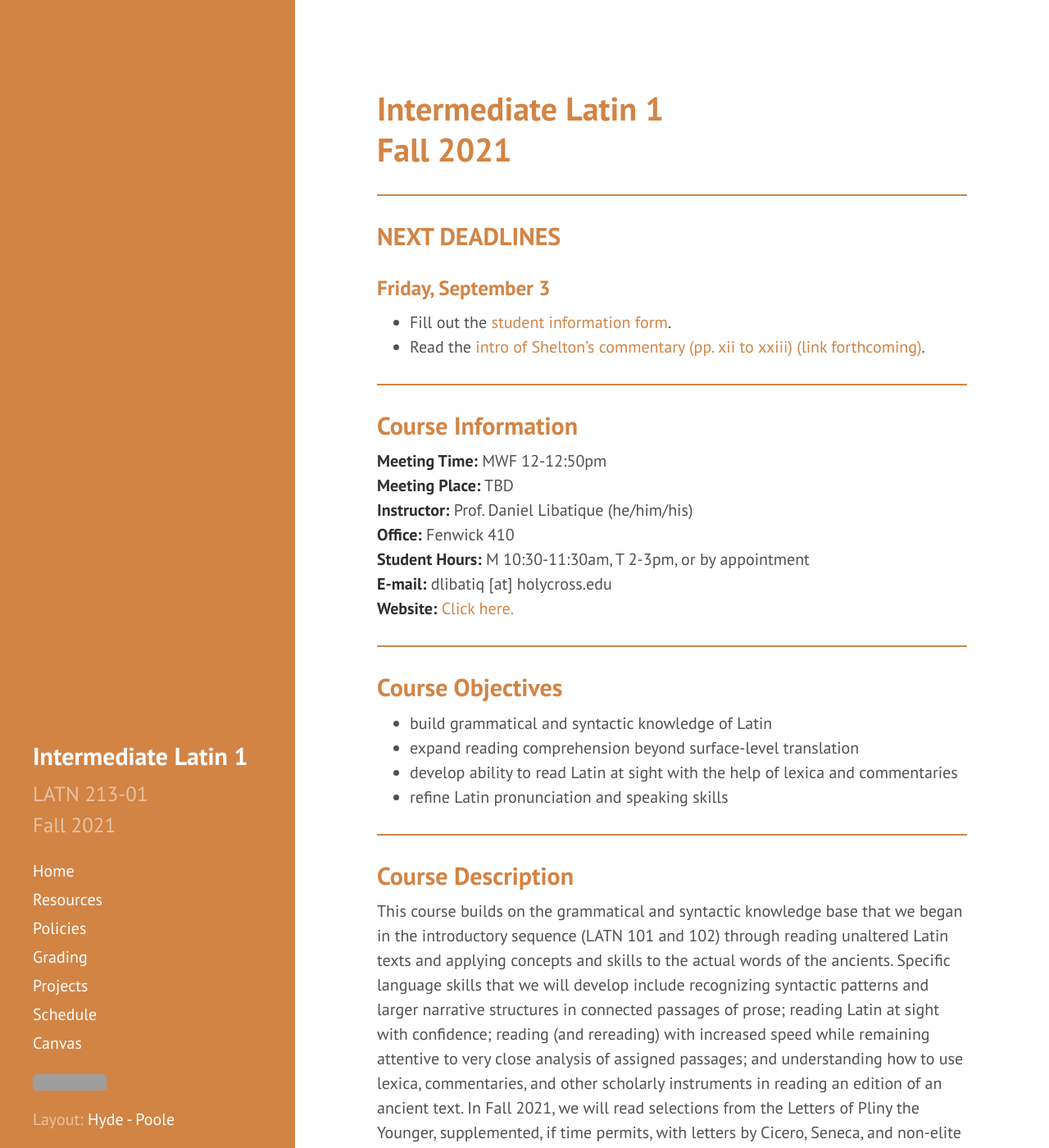
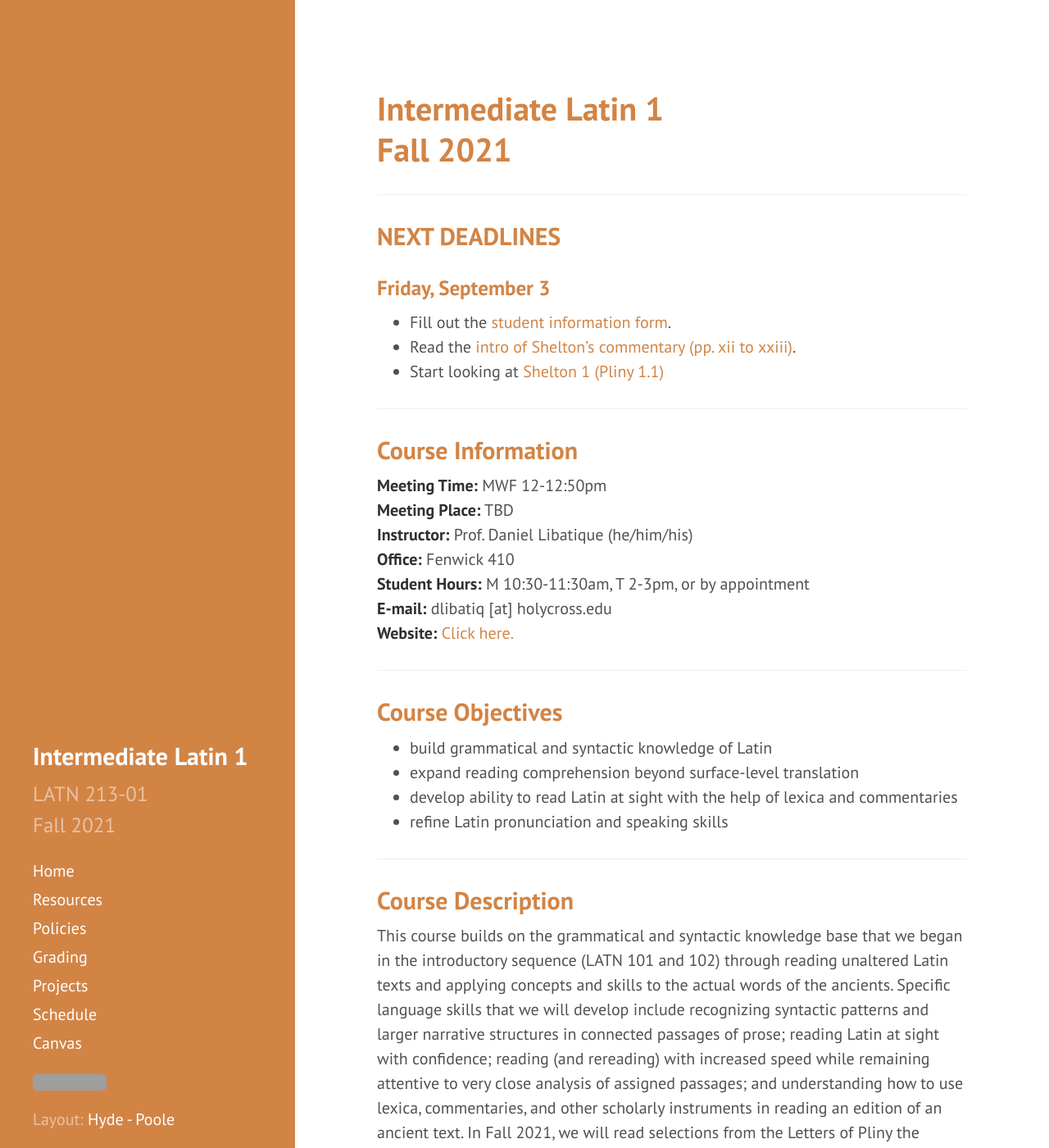
Before and after one commit to DLibatique/LATN213-F21, a Jekyll site: the page built from _pages/index.md, in a window 1280 px wide and 1400 px high. Shown: the whole window at 82% size. Built offline with Jekyll 4.4.1, drawn with Linux system fonts in a browser that asks for light colours; grey boxes are pictures that could not be loaded.

Commit message:
added links, reverted hr

```diff
--- a/_pages/index.md
+++ b/_pages/index.md
@@ -13,7 +13,8 @@ permalink: /
 ### Friday, September 3
 
 * Fill out the [student information form](https://forms.gle/ubbEy67RFwB1YS359).
-* Read the [intro of Shelton's commentary (pp. xii to xxiii) (link forthcoming)](#).
+* Read the [intro of Shelton's commentary (pp. xii to xxiii)](https://drive.google.com/file/d/13o7TfUXbPa-Y-dOTIdKVC3TZPcXP2XBS/view?usp=sharing).
+* Start looking at [Shelton 1 (Pliny 1.1)](https://drive.google.com/file/d/19OJBs2DFa3Vwvj5PlN7SgjTwMJgwNT5V/view?usp=sharing)
 
 ***
 
--- a/public/css/poole.css
+++ b/public/css/poole.css
@@ -138,8 +138,8 @@ hr {
   position: relative;
   margin: 1.5rem 0;
   border: 0;
-  border-top: 1px solid #d28445;
-  border-bottom: 1px solid #d28445;
+  border-top: 1px solid #eee;
+  border-bottom: 1px solid #fff;
 }
 
 abbr {
```
Also changed, not shown: _pages/schedule.md (+2 -1 lines).
